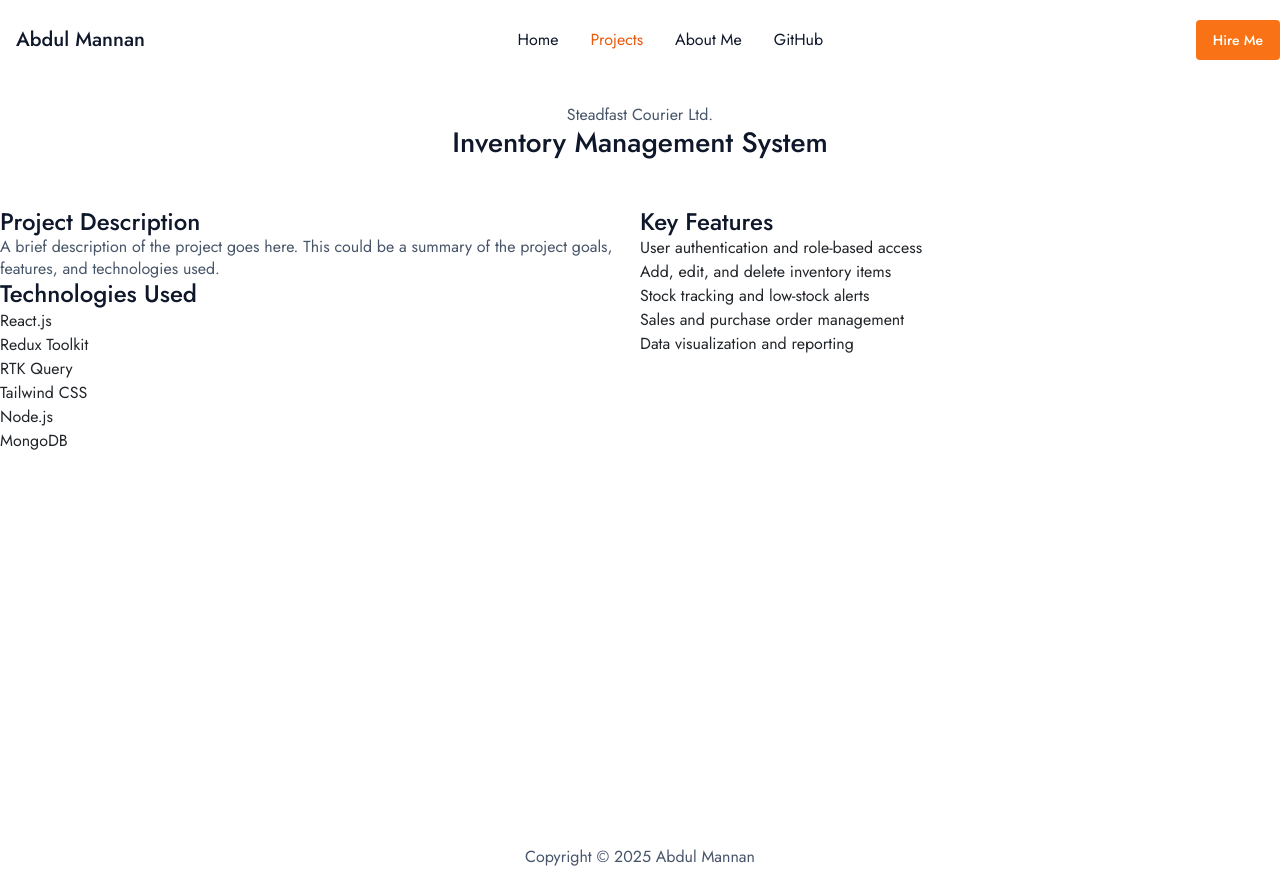
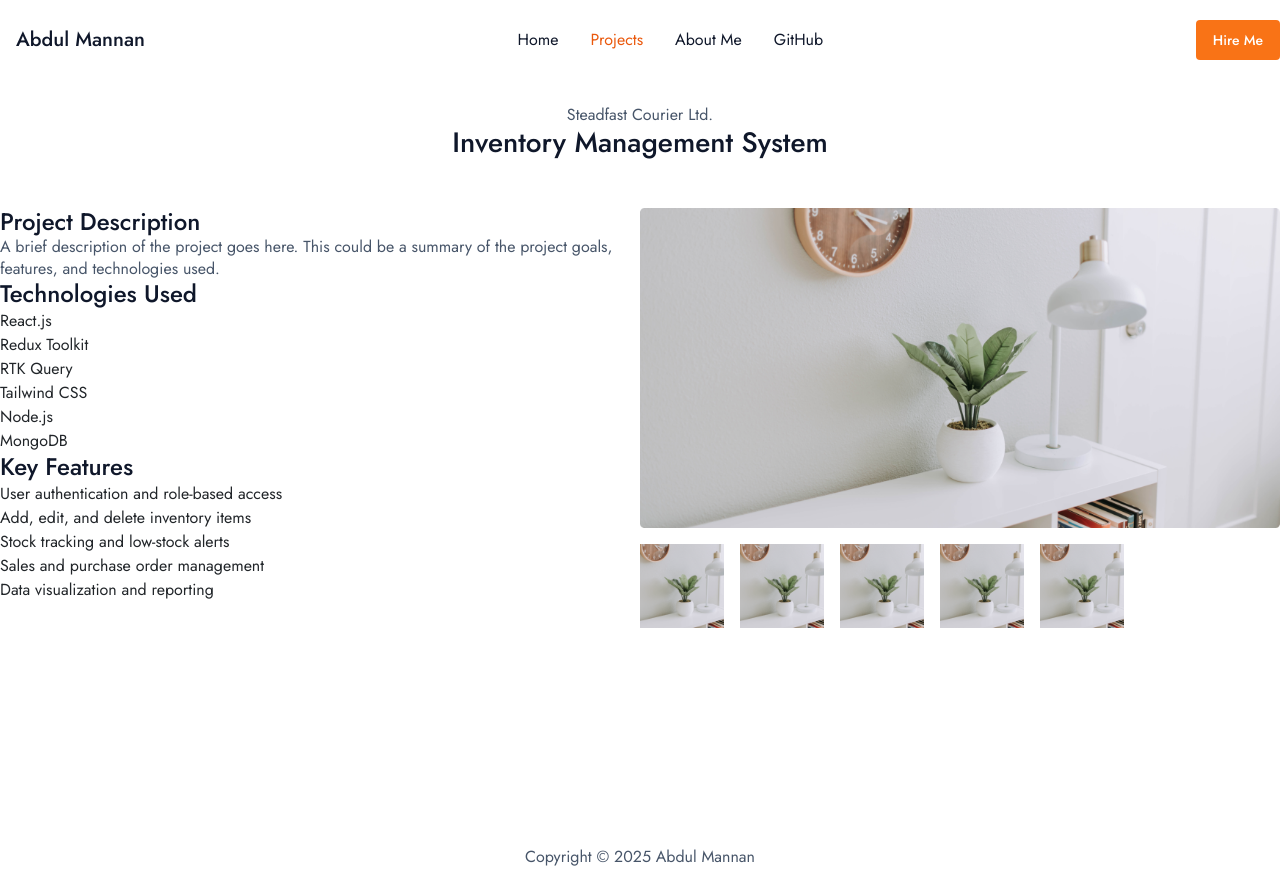
Before and after one commit to mannan608/mannan608-react, a React (Vite) app: page /projects/1 in a window 1280 px wide. Built offline with nearby package versions, Linux system fonts and the light colour scheme; what react-easy-emoji would draw is missing.

Commit message:
update json data

```diff
--- a/src/index.css
+++ b/src/index.css
@@ -494,7 +494,7 @@
   display: flex;
   justify-content: center;
   align-items: center;
-  background-color: rgba(210, 115, 68, 0.7);
+  background: rgba(210, 115, 68, 0.7);
   color: var(--bs-white);
   padding: 15px;
   overflow: hidden;
@@ -506,6 +506,8 @@
     background: var(--bs-white);
     border-radius: 4px;
     color: var(--bs-black);
+    height: 100%;
+    width: 100%;
 
     a {
       color: var(--bs-primary-500);
@@ -520,3 +522,11 @@
   transition: opacity 0.2s ease-in-out;
 
 }
+
+.gallary-img {
+  .g-image {
+    width: 84px;
+    height: 84px;
+    cursor: pointer;
+  }
+}
--- a/src/pages/ProjectDetails.jsx
+++ b/src/pages/ProjectDetails.jsx
@@ -1,4 +1,4 @@
-import React from 'react'
+import g_img from '../assets/portfolioOne.png'
 
 const ProjectDetails = () => {
     return (
@@ -26,8 +26,6 @@
                                     <li>MongoDB</li>
                                 </ul>
                             </div>
-                        </div>
-                        <div className="col-md-6">
                             <div className="project-features">
                                 <h4>Key Features</h4>
                                 <ul>
@@ -39,6 +37,31 @@
                                 </ul>
                             </div>
                         </div>
+                        <div className="col-md-6">
+                            <div className="projects-image">
+                                <div className="main-image">
+                                    <img src={g_img} alt="inventory" />
+                                </div>
+                                <div className="gallary-img d-flex gap-3 mt-3">
+                                    <div className="g-image">
+                                        <img src={g_img} alt="inventory" />
+                                    </div>
+                                    <div className="g-image">
+                                        <img src={g_img} alt="inventory" />
+                                    </div>
+                                    <div className="g-image">
+                                        <img src={g_img} alt="inventory" />
+                                    </div>
+                                    <div className="g-image">
+                                        <img src={g_img} alt="inventory" />
+                                    </div>
+                                    <div className="g-image">
+                                        <img src={g_img} alt="inventory" />
+                                    </div>
+
+                                </div>
+                            </div>
+                        </div>
                     </div>
                 </div>
             </div>
--- a/src/pages/Projects.jsx
+++ b/src/pages/Projects.jsx
@@ -12,18 +12,22 @@
                         <h3 className="mt-1">VISIT MY PORTFOLIO </h3>
                     </div>
                     <div className="row portfolios mt-5">
-                        <div className="col-md-3">
-                            <Link to={`/projects/1`}>
-                                <div className="portfolio">
-                                    <img src={p_1} alt="" />
-                                    <div className="overlay">
-                                        <div className="content">
-                                            <p>Project Name</p>
-                                            <Link to="#">VIEW DETAILS</Link>
+                        <div className="col-md-6">
+                            <div className="portfolio">
+                                <img src={p_1} alt="" />
+                                <div className="overlay">
+                                    <div className="content">
+                                        <p><span className="fw-500">Project Name:</span> Inventory Management System</p>
+                                        <p><span className="fw-500">Technology :</span> React.JS, Redux Toolkit, RTK Query, Bootstrap CSS, Node.JS, MongoDB</p>
+                                        <p><span className="fw-500">Contribute :</span> React.JS, Redux Toolkit, RTK Query, Bootstrap CSS, Node.JS, MongoDB</p>
+
+                                        <div className="link d-flex gap-3">
+                                            <h6> Live Preview <Link to="#"> Click Here </Link></h6>
+                                            <h6> View Details <Link to={`/projects/1`}>Click Here</Link></h6>
                                         </div>
                                     </div>
                                 </div>
-                            </Link>
+                            </div>
                         </div>
                     </div>
                 </div>
```
Also changed, not shown: src/data/projects.jsx (+27 -27 lines).
